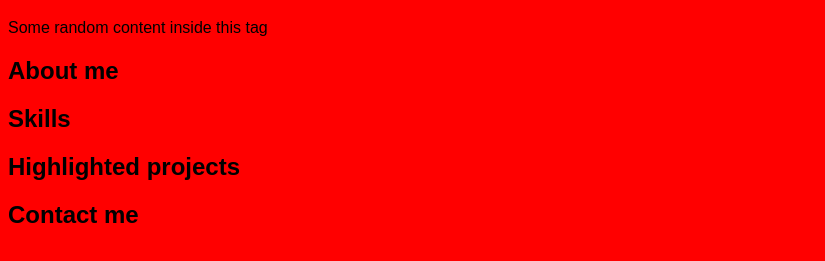
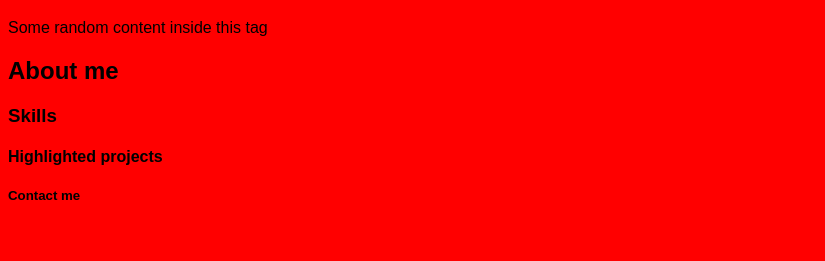
Before and after one commit to Zenkai-Jay/Zenkai-Jay.github.io, a plain HTML site: page index.html in a window 1280 px wide. Shown: the part 61-322 px from the top of the page, without its empty margins (0-825 px from the left). Drawn offline with Linux system fonts and the light colour scheme.

Commit message:
Update index.html

```diff
--- a/index.html
+++ b/index.html
@@ -11,13 +11,13 @@
         <h2>About me</h2>
         <div class="about"></div>
 
-        <h2>Skills</h2>
+        <h3>Skills</h3>
         <div class="skills"></div>
 
-        <h2>Highlighted projects</h2>
+        <h4>Highlighted projects</h4>
         <div class="projects"></div>
 
-        <h2>Contact me</h2>
+        <h5>Contact me</h5>
         <div class="contact"></div>
         </body>
 </html>
```
